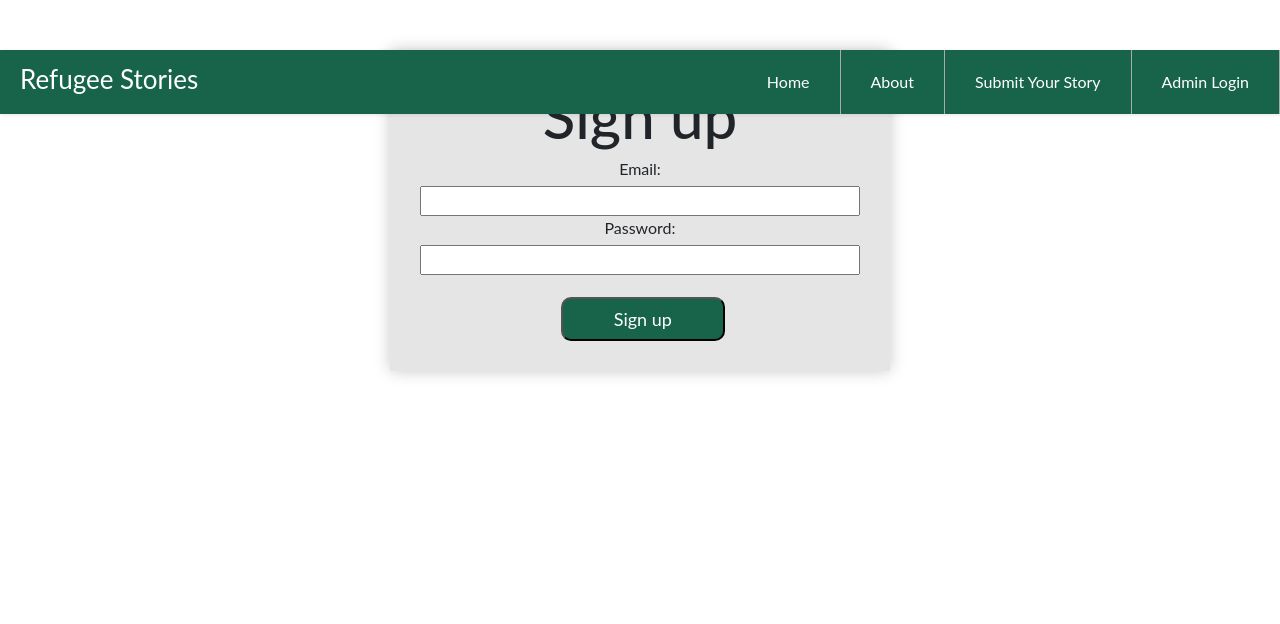
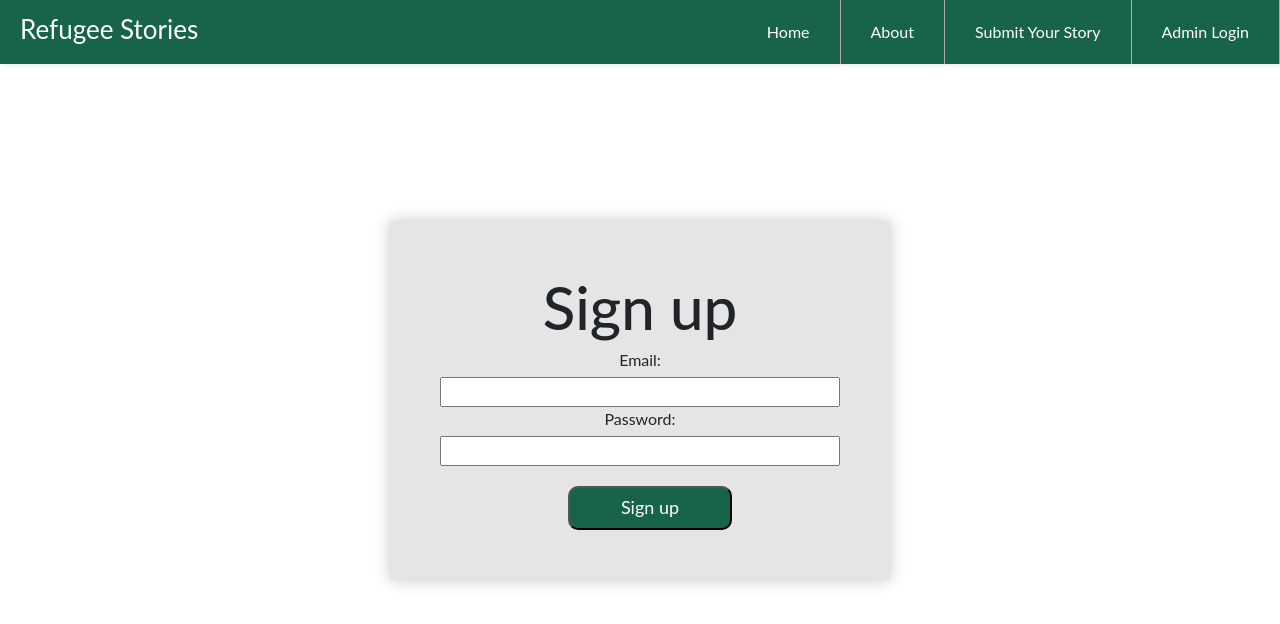
Before and after one commit to bw-refugee-stories-1/front-end, a React (Create React App) app: page /signup in a window 1280 px wide. Shown: the top 624 px of the page. Built offline with nearby package versions, Linux system fonts and the light colour scheme.

Commit message:
Update display of page components

```diff
--- a/src/components/Login.js
+++ b/src/components/Login.js
@@ -9,7 +9,7 @@ const Login = props => {
   if(loggedIn) return < Redirect to="/review" />
   return (
     <>
-      <h2>Login Page</h2>
+
       <LoginForm history={props.history} />
     </>
   )
--- a/src/components/LoginForm.js
+++ b/src/components/LoginForm.js
@@ -12,6 +12,7 @@ const AdminLogin = props => {
   }
 
   return (
+    <div className="container">
     <form
       className="admin-login"
       onSubmit={handleSubmit(handleLogin)}
@@ -53,6 +54,7 @@ const AdminLogin = props => {
       </button>
       <Link to='/signup'>Need an account? Sign up here!</Link>
     </form>
+    </div>
   );
 };
 
--- a/src/components/NavMenu.js
+++ b/src/components/NavMenu.js
@@ -16,7 +16,7 @@ const NavMenu = props => {
         <ul>
           <li><NavLink to="/review">Review Stories</NavLink></li>
           <li><NavLink to="/about">Edit Story</NavLink></li>
-          <span onClick={logOut}>Logout</span>
+          <li><span onClick={logOut}>Logout</span></li>
         </ul>
       </header>
     );
--- a/src/components/ReviewStories.js
+++ b/src/components/ReviewStories.js
@@ -15,10 +15,12 @@ const ReviewStories = props => {
   })
 
   return (
-    <div className='review-stories-list'>
-      {pendingStories.map( story =>
-        <ReviewStoryCard key={story.id} story={story}/>
-      )}
+    <div className="container">
+      <div className='review-stories-list'>
+        {pendingStories.map( story =>
+          <ReviewStoryCard key={story.id} story={story}/>
+        )}
+      </div>
     </div>
   );
 }
--- a/src/components/Signup.js
+++ b/src/components/Signup.js
@@ -17,6 +17,7 @@ const Signup = props => {
   }
 
   return (
+    <div className="container">
     <form
     className="admin-login"
     onSubmit={handleSubmit(handleSignup)}
@@ -58,6 +59,7 @@ const Signup = props => {
         Sign up
       </button>
     </form>
+    </div>
   );
 };
 
--- a/src/stylesheets/base.scss
+++ b/src/stylesheets/base.scss
@@ -1,5 +1,9 @@
 html {
   font-size: 62.5%;
+}
+
+.App {
+  height: 100vh;
 }
 
 body {
@@ -11,7 +15,7 @@ body {
 h1 {
   // TODO: Header size?
   font-size: 2.1rem;
-  margin-top: 10rem;
+  // margin-top: 10rem;
 }
 h2 {
   // TODO: Header size?
@@ -88,10 +92,18 @@ button:active {
   display: flex;
   flex-direction: column;
   width: 500px;
-  padding: 30px;
+  // padding-top: 30px;
+  padding: 50px;
   background: #e5e5e5;
-  margin: 50px auto;
+  // margin: 200px 0 0 0;
+  // margin: 0px auto;
   box-shadow: 0px 0px 15px rgba(0, 0, 0, 0.22);
+}
+.container {
+  display: flex;
+  justify-content: center;
+  align-items: center;
+  height: 100%;
 }
 
 // Blake is testing some styling below
--- a/src/stylesheets/header.scss
+++ b/src/stylesheets/header.scss
@@ -3,9 +3,10 @@
   color: white;
   box-shadow: 1px 1px 4px 0 rgba(0,0,0,.1);
   position: fixed;
+  // position: top;
   width: 100%;
-  // z-index: 3;
-  margin-bottom: 50px;
+  z-index: 3;
+  // margin-bottom: 50px;
 }
 
 .header a {
```
